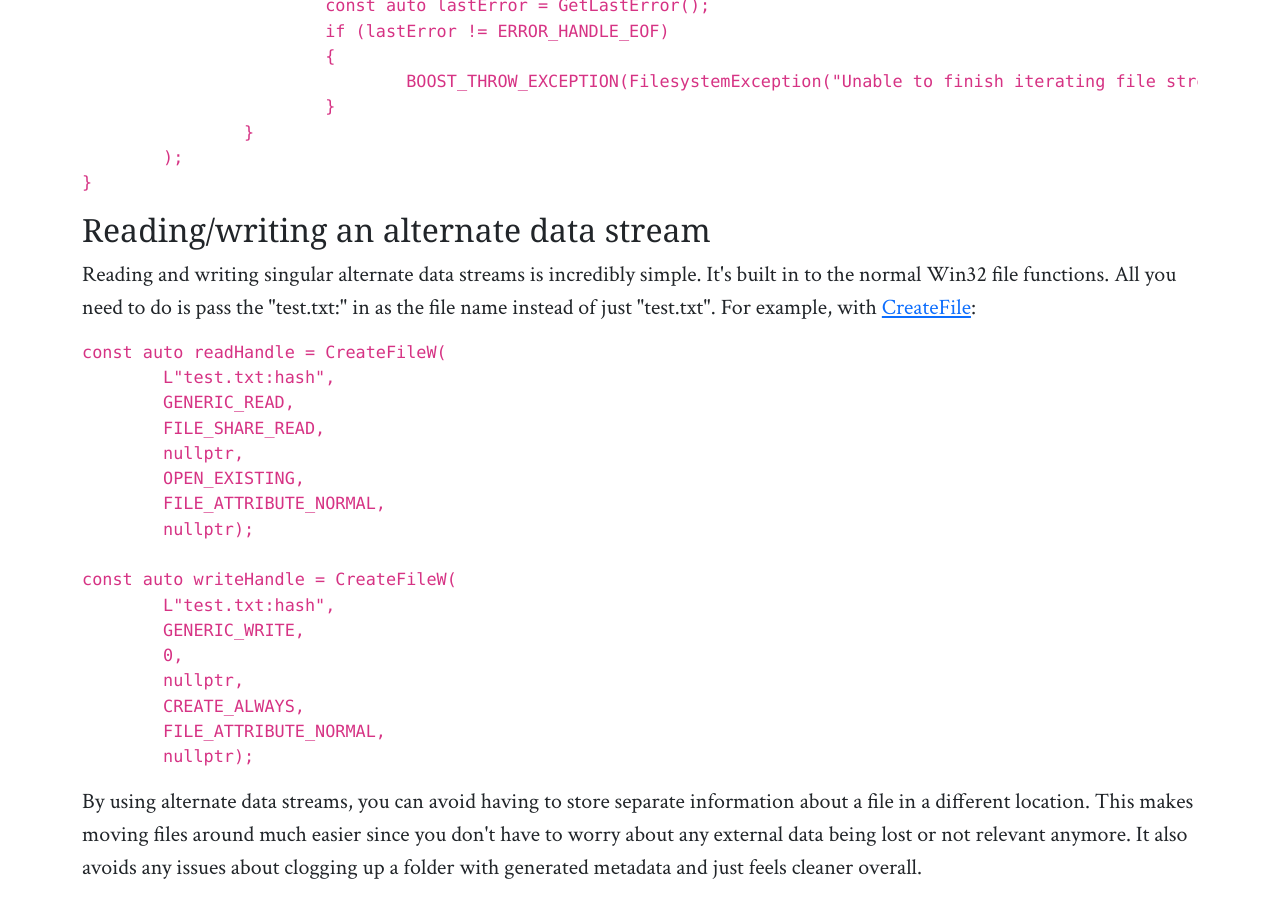
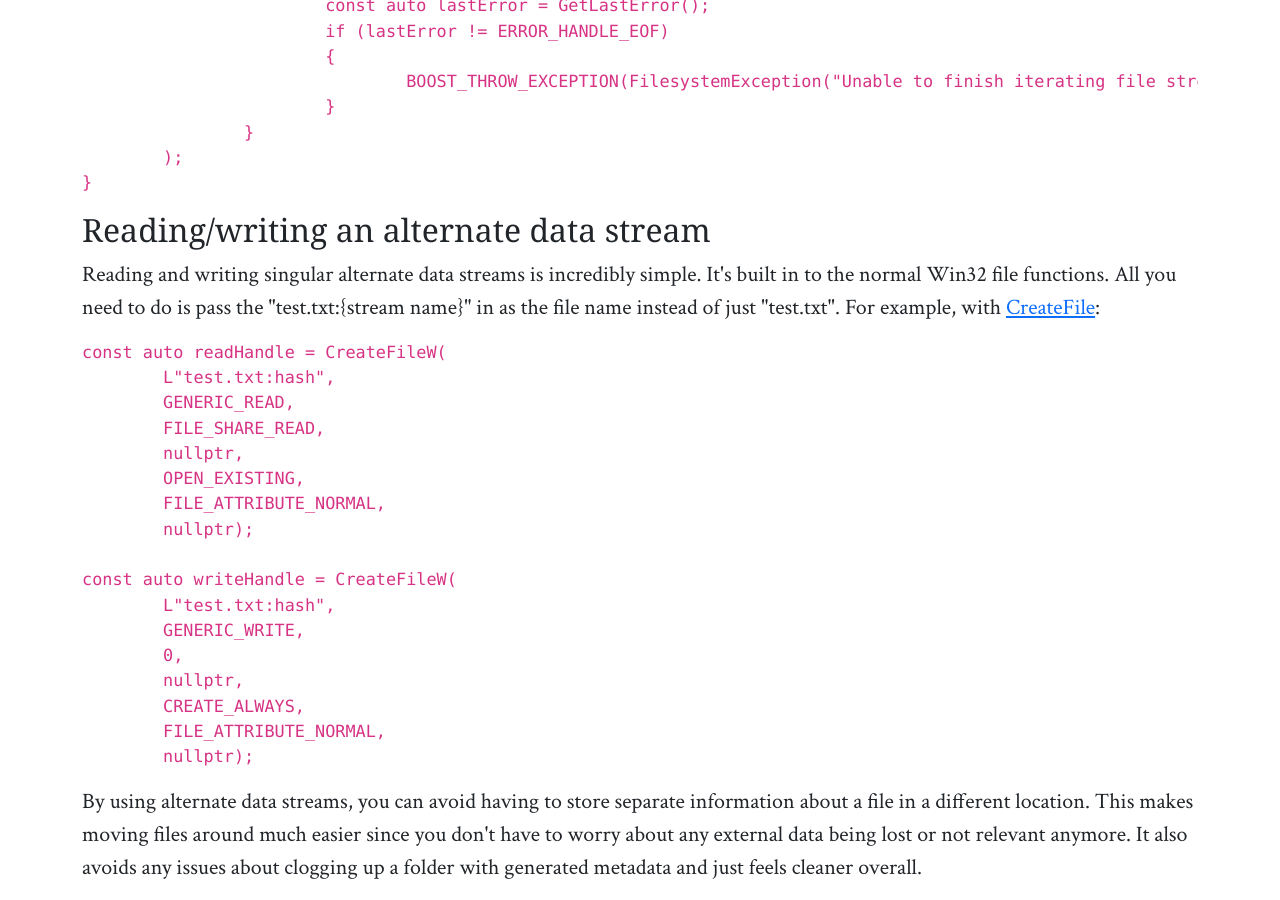
Before and after one commit to N8-Wright/nathanieljwright.github.io, a Jekyll site: the page built from _posts/2023-03-17-Learning_about_alternate_data_streams.html, in a window 1280 px wide and 900 px high, scrolled down 1331 px. Built offline with Jekyll 4.4.1, drawn with Linux system fonts in a browser that asks for light colours; some web fonts are replaced.

Commit message:
Fixed naming

```diff
--- a/_posts/2023-03-17-Learning_about_alternate_data_streams.html
+++ b/_posts/2023-03-17-Learning_about_alternate_data_streams.html
@@ -83,7 +83,7 @@ coroutine<WIN32_FIND_STREAM_DATA>::pull_type IterateStreams(const WCHAR* file)
 <h2>Reading/writing an alternate data stream</h2>
 <p>
 Reading and writing singular alternate data streams is incredibly simple. It's built in
-to the normal Win32 file functions. All you need to do is pass the "test.txt:<stream name>"
+to the normal Win32 file functions. All you need to do is pass the "test.txt:{stream name}"
 in as the file name instead of just "test.txt". For example, with
 <a href="https://learn.microsoft.com/en-us/windows/win32/api/fileapi/nf-fileapi-createfilew">CreateFile</a>:
 </p>
```
